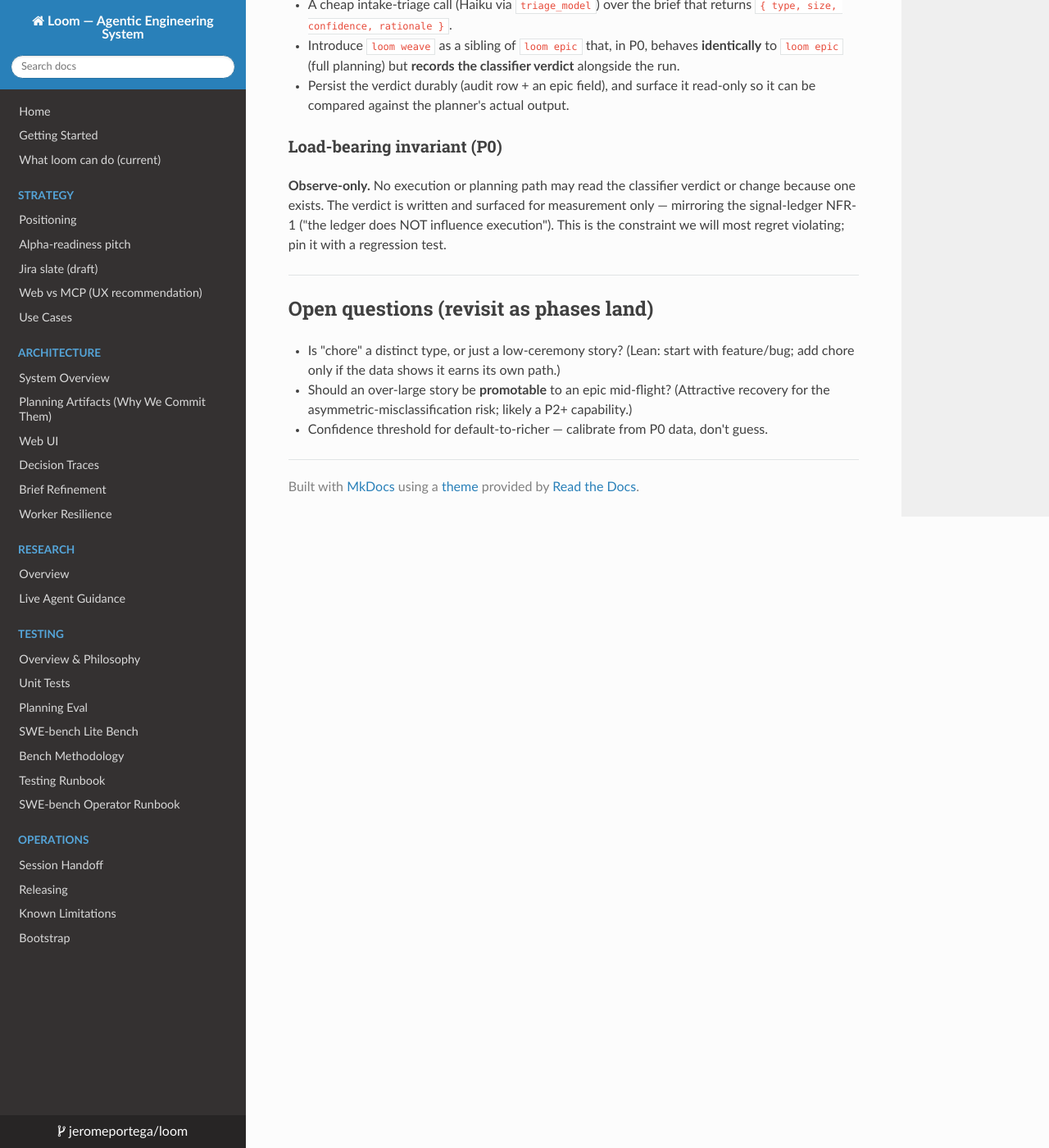
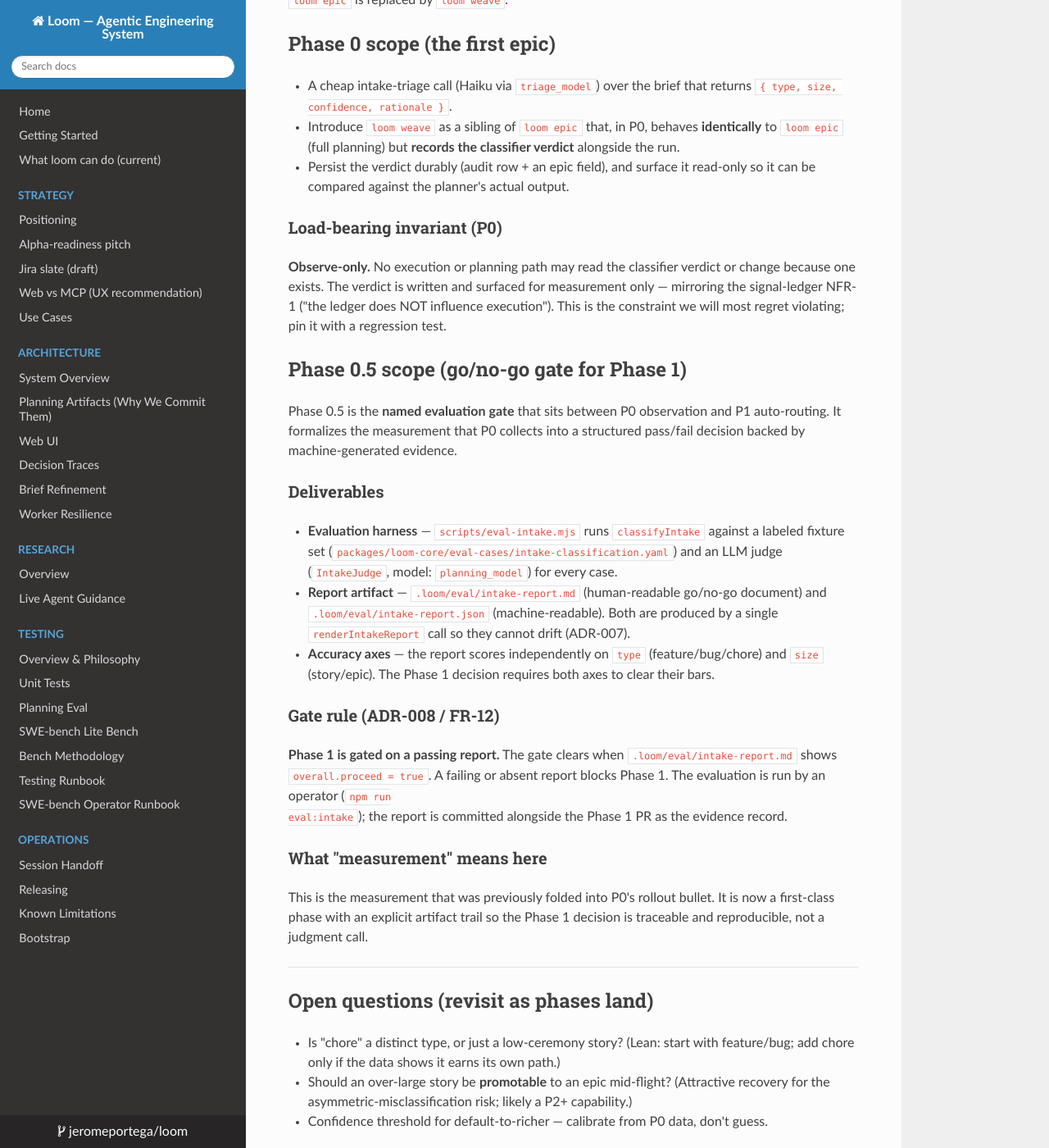
Before and after one commit to jeromeportega/loom, an MkDocs documentation site: the page built from docs/architecture/intake-classification.md, in a window 1280 px wide and 1400 px high, scrolled down 3204 px. Shown: the whole window at 82% size. Built offline with MkDocs 1.6.1, drawn with Linux system fonts in a browser that asks for light colours; nearby versions of some CDN libraries; some of the changed text lies outside the part shown.

Commit message:
docs(arch): register Phase 0.5 as the named go/no-go gate for Phase 1
Add an explicit Phase 0.5 entry to docs/architecture/intake-classification.md,
promoting the measurement that was buried in P0's Measures clause into a
first-class rollout phase. The section names Phase 0.5 as the gate that
must clear before Phase 1 lands, references the evaluation harness
(scripts/eval-intake.mjs) and the report artifact (.loom/eval/intake-report.md)
as the evidence basis, and states the gate rule (ADR-008/FR-12).

Add a content-presence test in packages/loom-core/test/docs/ that asserts the
required heading, gate language, harness path, and report artifact are present
so the registration cannot silently regress.

Co-Authored-By: Claude Sonnet 4.6 <noreply@anthropic.com>

```diff
--- a/docs/architecture/intake-classification.md
+++ b/docs/architecture/intake-classification.md
@@ -124,9 +124,15 @@ measurable.
 
 - **P0 — Observe-only classifier.** Add the cheap intake-triage call; it
   classifies and **only records** its verdict. Nothing changes; everything
-  still full-plans. Measures: how often bug/story/epic, and does the verdict
-  match what the planner actually produced? *(This phase is the most important —
-  it proves the classifier is trustworthy before it decides anything.)*
+  still full-plans. *(This phase is the most important — it proves the
+  classifier is trustworthy before it decides anything.)*
+- **P0.5 — Evaluation harness (go/no-go gate for Phase 1).** Run the
+  evaluation harness (`scripts/eval-intake.mjs`) against the labeled fixture
+  set to measure classifier accuracy and judge agreement. The resulting report
+  (`.loom/eval/intake-report.md`) is the evidence basis for the Phase 1
+  decision. Phase 1 does not land until the report shows the classifier clears
+  the accuracy bar on both the `type` and `size` axes. See "Phase 0.5 scope"
+  below.
 - **P1 — Explicit fast paths, human-chosen.** `loom weave --as bug|story|epic`
   routes to skip/reduced planning. No auto-routing yet. Delivers the cheap-path
   value with zero classifier risk and builds+tests the reduced-planning paths.
@@ -164,6 +170,38 @@ measurement only — mirroring the signal-ledger NFR-1 ("the ledger does NOT
 influence execution"). This is the constraint we will most regret violating;
 pin it with a regression test.
 
+## Phase 0.5 scope (go/no-go gate for Phase 1)
+
+Phase 0.5 is the **named evaluation gate** that sits between P0 observation and
+P1 auto-routing. It formalizes the measurement that P0 collects into a
+structured pass/fail decision backed by machine-generated evidence.
+
+### Deliverables
+
+- **Evaluation harness** — `scripts/eval-intake.mjs` runs `classifyIntake`
+  against a labeled fixture set (`packages/loom-core/eval-cases/intake-classification.yaml`)
+  and an LLM judge (`IntakeJudge`, model: `planning_model`) for every case.
+- **Report artifact** — `.loom/eval/intake-report.md` (human-readable go/no-go
+  document) and `.loom/eval/intake-report.json` (machine-readable). Both are
+  produced by a single `renderIntakeReport` call so they cannot drift (ADR-007).
+- **Accuracy axes** — the report scores independently on `type`
+  (feature/bug/chore) and `size` (story/epic). The Phase 1 decision requires
+  both axes to clear their bars.
+
+### Gate rule (ADR-008 / FR-12)
+
+**Phase 1 is gated on a passing report.** The gate clears when
+`.loom/eval/intake-report.md` shows `overall.proceed = true`. A failing or
+absent report blocks Phase 1. The evaluation is run by an operator (`npm run
+eval:intake`); the report is committed alongside the Phase 1 PR as the
+evidence record.
+
+### What "measurement" means here
+
+This is the measurement that was previously folded into P0's rollout bullet.
+It is now a first-class phase with an explicit artifact trail so the
+Phase 1 decision is traceable and reproducible, not a judgment call.
+
 ---
 
 ## Open questions (revisit as phases land)
```
Also changed, not shown: 1 other file.
